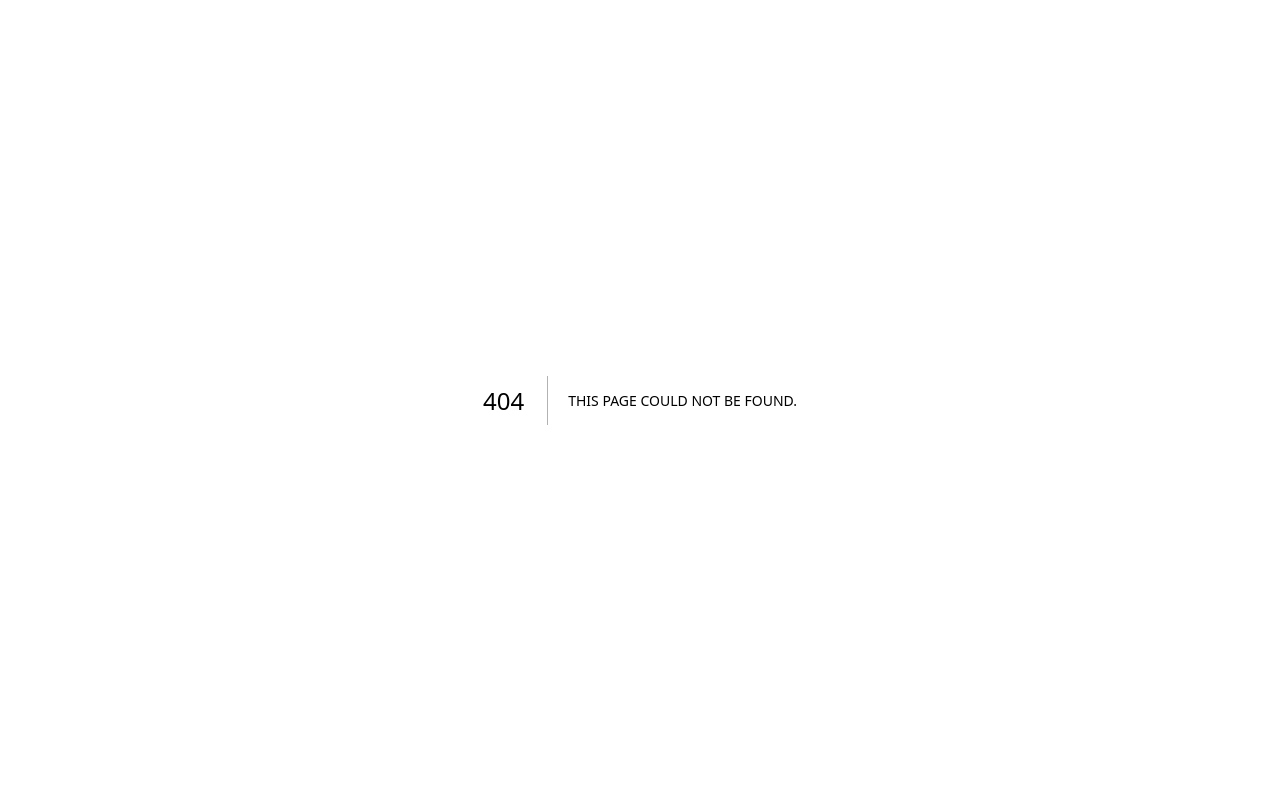
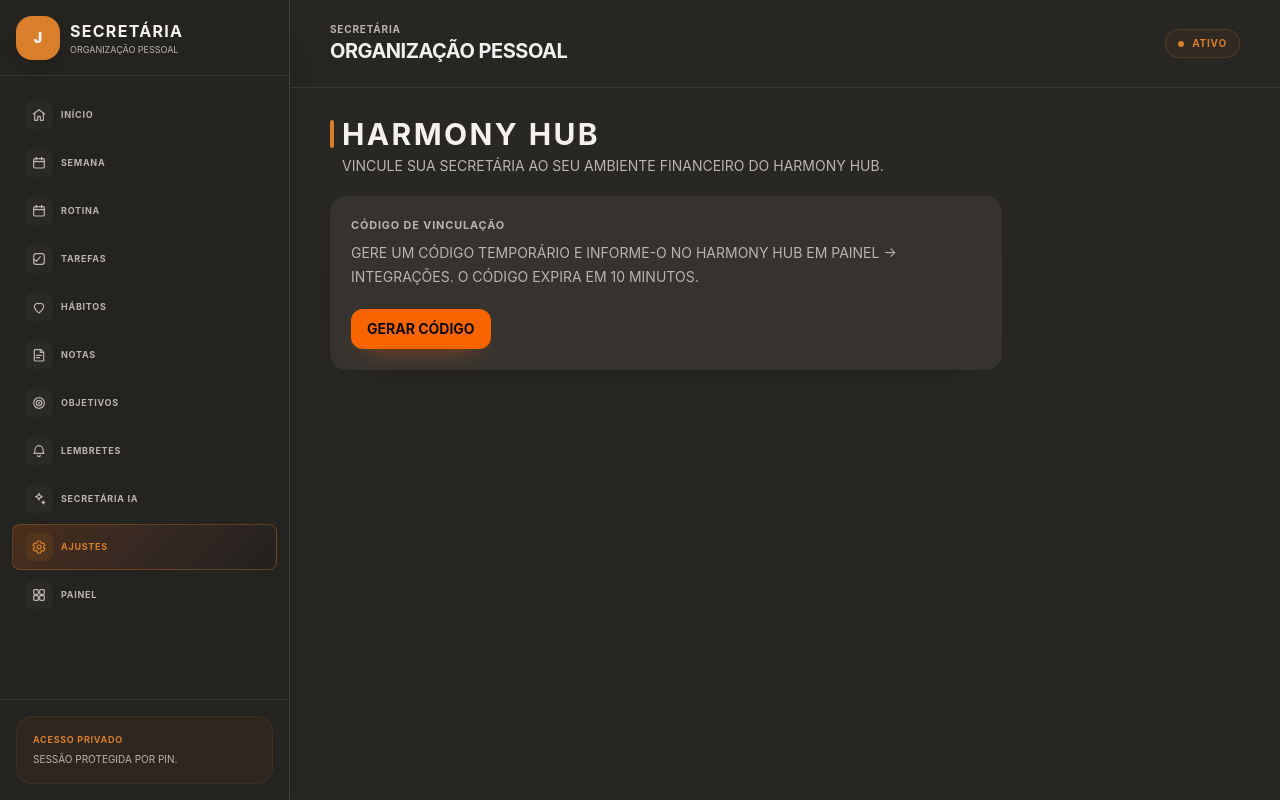
Before and after one commit to gebarbosaa/this_jarvis, a Next.js app: page /ajustes/harmony in a window 1280 px wide. Before the commit this address had no page. Built offline with nearby package versions, Linux system fonts and the light colour scheme.

Commit message:
Adicionar vinculação segura com Harmony Hub

```diff
--- /dev/null
+++ b/src/app/(app)/ajustes/harmony/page.tsx
@@ -0,0 +1,36 @@
+'use client';
+
+import { useState } from 'react';
+import { PageHeader } from '@/components/ui/PageHeader';
+
+export default function HarmonyIntegrationPage() {
+  const [code, setCode] = useState('');
+  const [expires, setExpires] = useState('');
+  const [loading, setLoading] = useState(false);
+  const [error, setError] = useState('');
+
+  async function generate() {
+    setLoading(true); setError('');
+    try {
+      const response = await fetch('/api/integrations/harmony/pairing', { method: 'POST' });
+      const data = await response.json();
+      if (!response.ok) throw new Error(data.error ?? 'Não foi possível gerar o código.');
+      setCode(data.code); setExpires(data.expires_at);
+    } catch (e) { setError(e instanceof Error ? e.message : 'Erro ao gerar código.'); }
+    finally { setLoading(false); }
+  }
+
+  return <div className="page-stack">
+    <PageHeader title="Harmony Hub" subtitle="Vincule sua Secretária ao seu ambiente financeiro do Harmony Hub." />
+    <div className="app-card max-w-2xl p-5">
+      <p className="section-label">CÓDIGO DE VINCULAÇÃO</p>
+      <p className="mt-2 text-sm leading-6 text-ink-soft">Gere um código temporário e informe-o no Harmony Hub em Painel → Integrações. O código expira em 10 minutos.</p>
+      {code ? <div className="mt-5 rounded-2xl border border-primary/30 bg-primary/5 p-5 text-center">
+        <p className="text-3xl font-black tracking-[0.3em] text-primary">{code}</p>
+        <p className="mt-2 text-xs text-ink-soft">Expira em {new Date(expires).toLocaleTimeString('pt-BR',{hour:'2-digit',minute:'2-digit'})}</p>
+      </div> : null}
+      {error ? <p className="mt-4 text-sm text-clay">{error}</p> : null}
+      <button onClick={() => void generate()} disabled={loading} className="primary-button mt-5 w-full sm:w-fit">{loading ? 'GERANDO...' : code ? 'GERAR NOVO CÓDIGO' : 'GERAR CÓDIGO'}</button>
+    </div>
+  </div>;
+}
```
